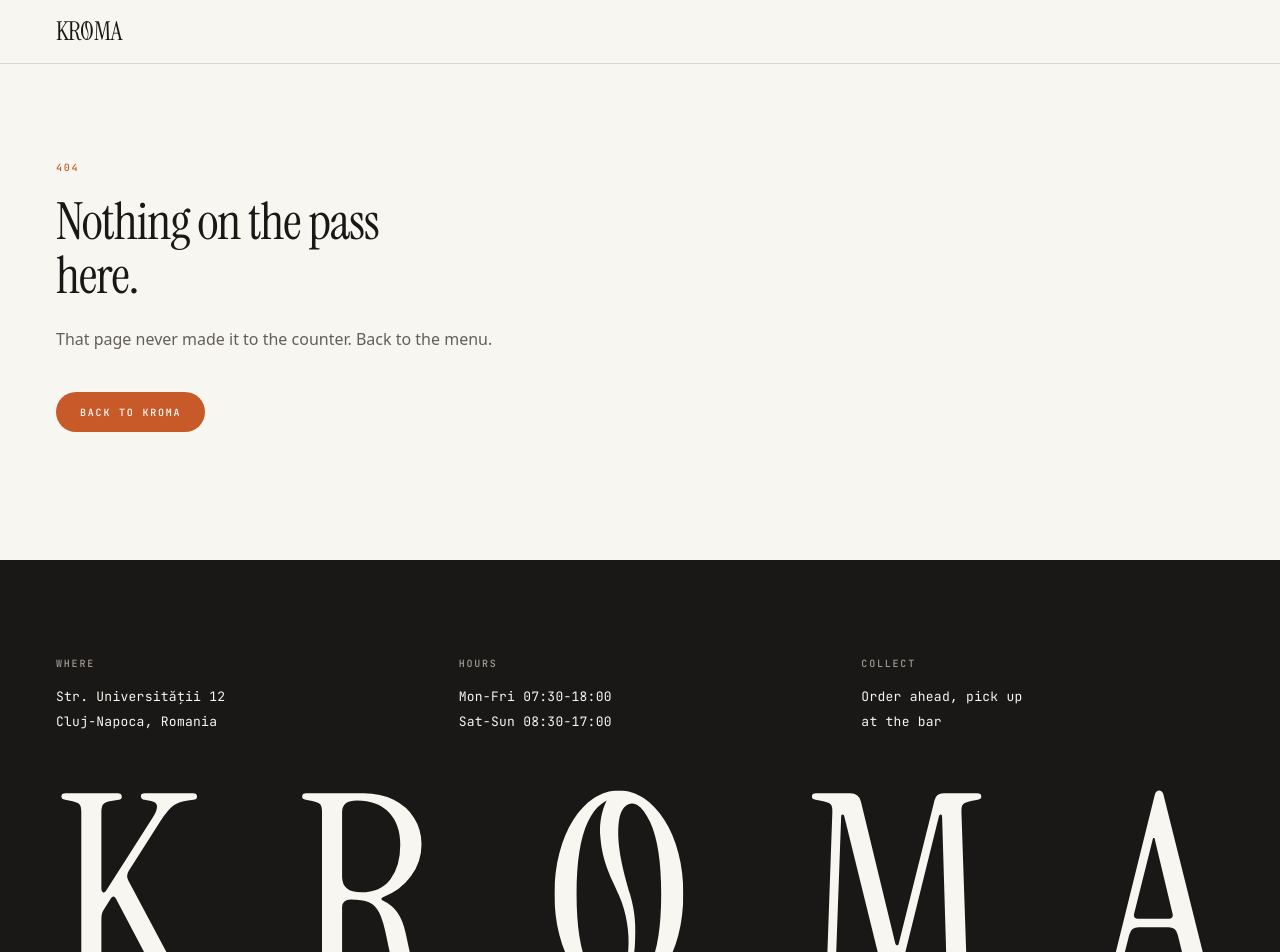
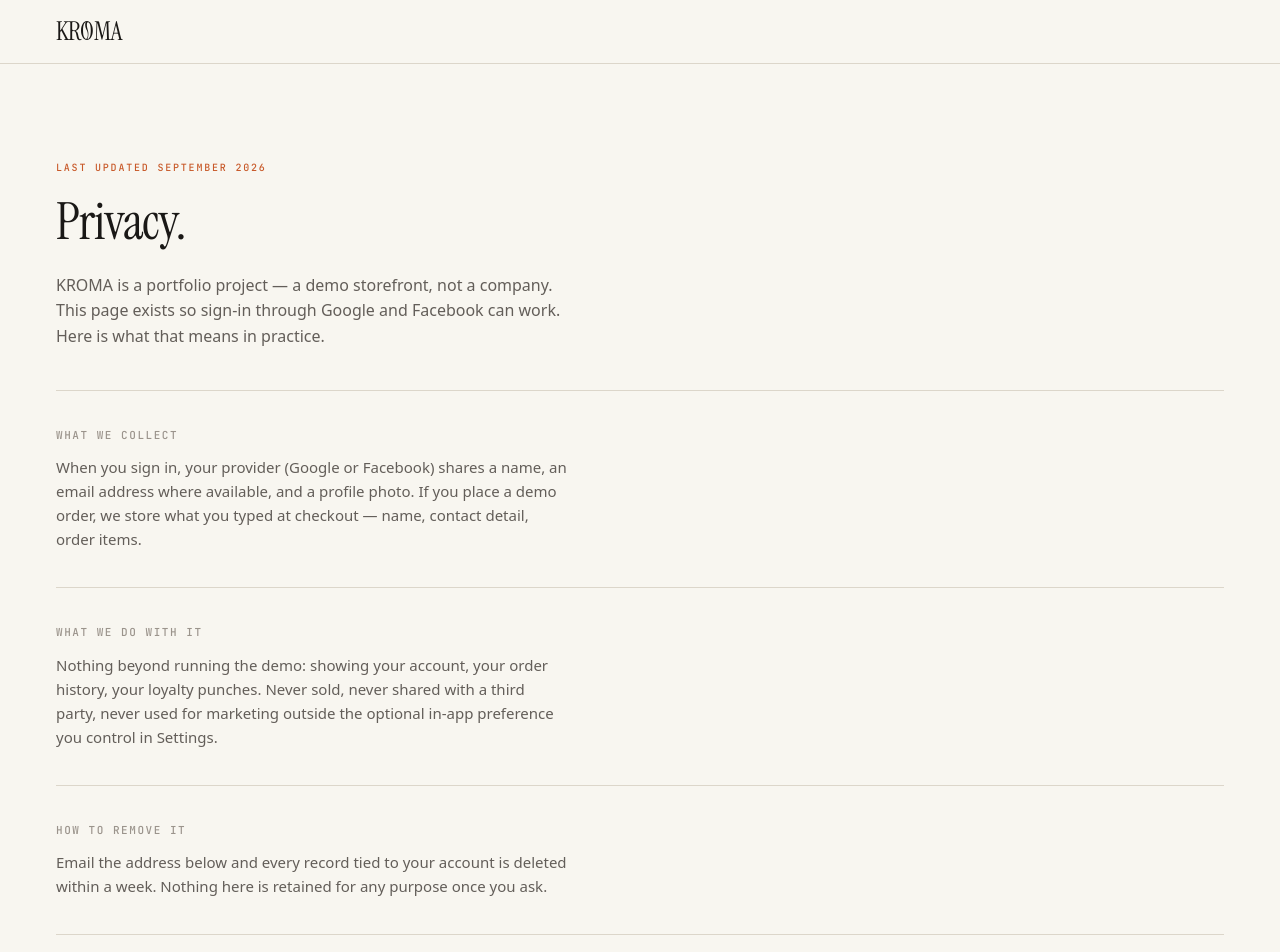
Before and after one commit to JustTunya/kroma, a Next.js app: page /privacy in a window 1280 px wide. Before the commit this address had no page. Shown: the top 952 px of the page. Built offline with nearby package versions, Linux system fonts and the light colour scheme.

Commit message:
feat(privacy): add PrivacyPage component with content and layout

```diff
--- a/app/account/settings/page.tsx
+++ b/app/account/settings/page.tsx
@@ -136,7 +136,7 @@ export default async function SettingsPage() {
 
       <Block title="Security" note="How you get in, and how to shut every way in at once.">
         <dl className="divide-y divide-hairline border-y border-hairline">
-          <Detail term="Email">{user!.email}</Detail>
+          <Detail term="Email">{user!.email ?? "Not provided"}</Detail>
           <Detail term="Email status">
             <span
               className={`font-mono text-[11px] font-medium tracking-[0.14em] uppercase ${
--- /dev/null
+++ b/app/privacy/page.tsx
@@ -0,0 +1,70 @@
+import Link from "next/link";
+
+import { SiteFooter } from "@/components/storefront/SiteFooter";
+import { Wordmark } from "@/components/Logo";
+
+export const metadata = {
+  title: "Privacy — KROMA Coffee & Bakehouse",
+};
+
+function Section({ title, children }: { title: string; children: React.ReactNode }) {
+  return (
+    <section className="border-t border-hairline py-9">
+      <h2 className="font-mono text-[11px] font-medium tracking-[0.14em] text-text-tertiary uppercase">
+        {title}
+      </h2>
+      <div className="mt-3 max-w-lg text-[15px] leading-[1.6] text-text-secondary">{children}</div>
+    </section>
+  );
+}
+
+export default function PrivacyPage() {
+  return (
+    <>
+      <header className="flex h-16 items-center border-b border-hairline px-5 sm:px-10 lg:px-14">
+        <Link
+          href="/"
+          className="focus-visible:outline-2 focus-visible:outline-offset-4 focus-visible:outline-border-focus"
+        >
+          <Wordmark className="font-serif text-[26px] leading-none tracking-[-0.02em] text-text-primary" />
+        </Link>
+      </header>
+
+      <main className="flex-1 px-5 py-16 sm:px-10 lg:px-14 lg:py-24">
+        <p className="font-mono text-[10px] font-medium tracking-[0.18em] text-accent-primary uppercase">
+          Last updated September 2026
+        </p>
+        <h1 className="mt-5 max-w-[14ch] font-serif text-[clamp(32px,4vw,52px)] leading-[1.05] tracking-[-0.02em] text-text-primary">
+          Privacy.
+        </h1>
+        <p className="mt-6 max-w-lg text-[16px] leading-[1.6] text-text-secondary">
+          KROMA is a portfolio project — a demo storefront, not a company. This page exists so sign-in
+          through Google and Facebook can work. Here is what that means in practice.
+        </p>
+
+        <div className="mt-10">
+          <Section title="What we collect">
+            When you sign in, your provider (Google or Facebook) shares a name, an email address where
+            available, and a profile photo. If you place a demo order, we store what you typed at
+            checkout — name, contact detail, order items.
+          </Section>
+          <Section title="What we do with it">
+            Nothing beyond running the demo: showing your account, your order history, your loyalty
+            punches. Never sold, never shared with a third party, never used for marketing outside the
+            optional in-app preference you control in Settings.
+          </Section>
+          <Section title="How to remove it">
+            Email the address below and every record tied to your account is deleted within a week.
+            Nothing here is retained for any purpose once you ask.
+          </Section>
+          <Section title="Contact">
+            This is a portfolio demo without a support inbox. If Facebook or Google needs a live
+            contact address here, replace this line with one before submitting the app for review.
+          </Section>
+        </div>
+      </main>
+
+      <SiteFooter />
+    </>
+  );
+}
--- a/components/auth/AuthForm.tsx
+++ b/components/auth/AuthForm.tsx
@@ -186,6 +186,9 @@ export function SocialAuth({ next = "/" }: { next?: string }) {
     const { error } = await supabase.auth.signInWithOAuth({
       provider,
       options: {
+        // Facebook's `email` scope needs App Review for public login; skip it
+        // and stay on public_profile so anyone can sign in without approval.
+        ...(provider === "facebook" ? { scopes: "public_profile" } : {}),
         redirectTo: `${window.location.origin}/auth/oauth?next=${encodeURIComponent(next)}`,
       },
     });
```
